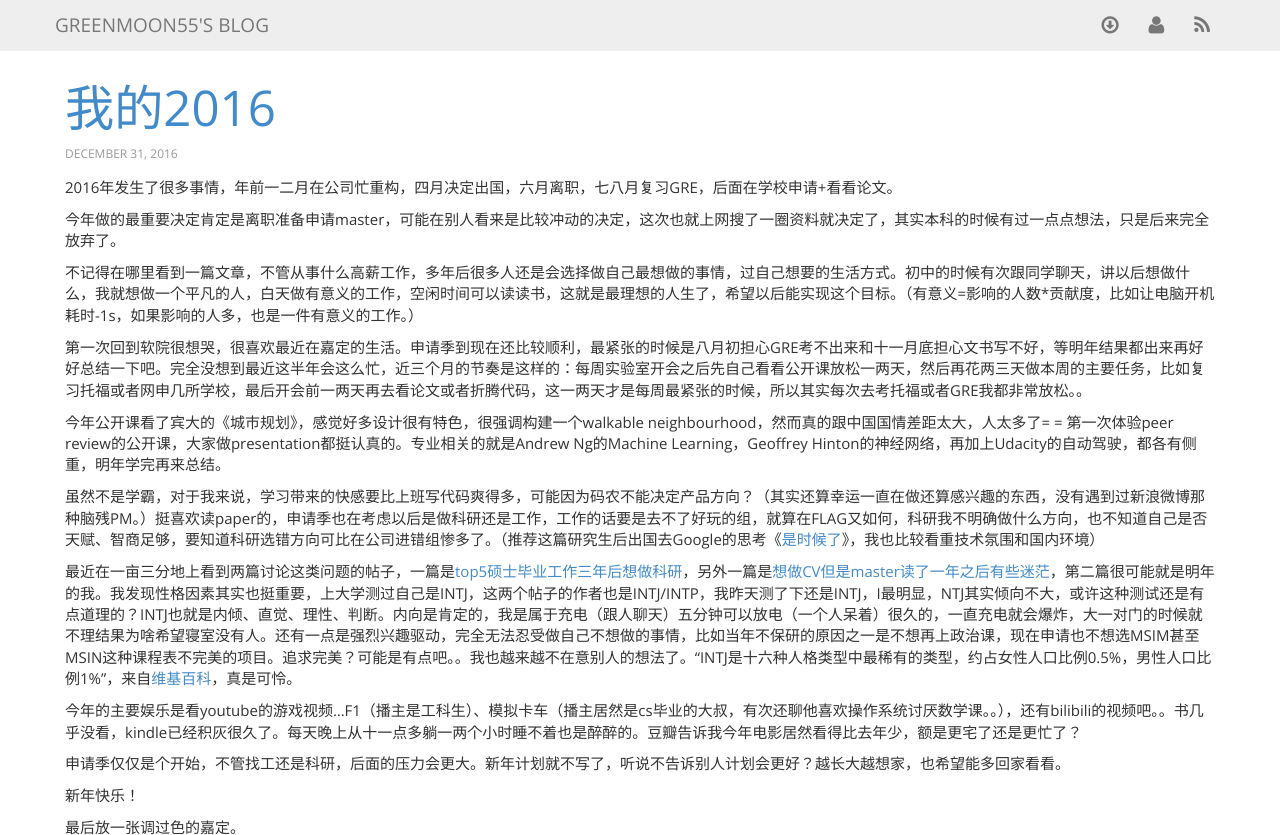
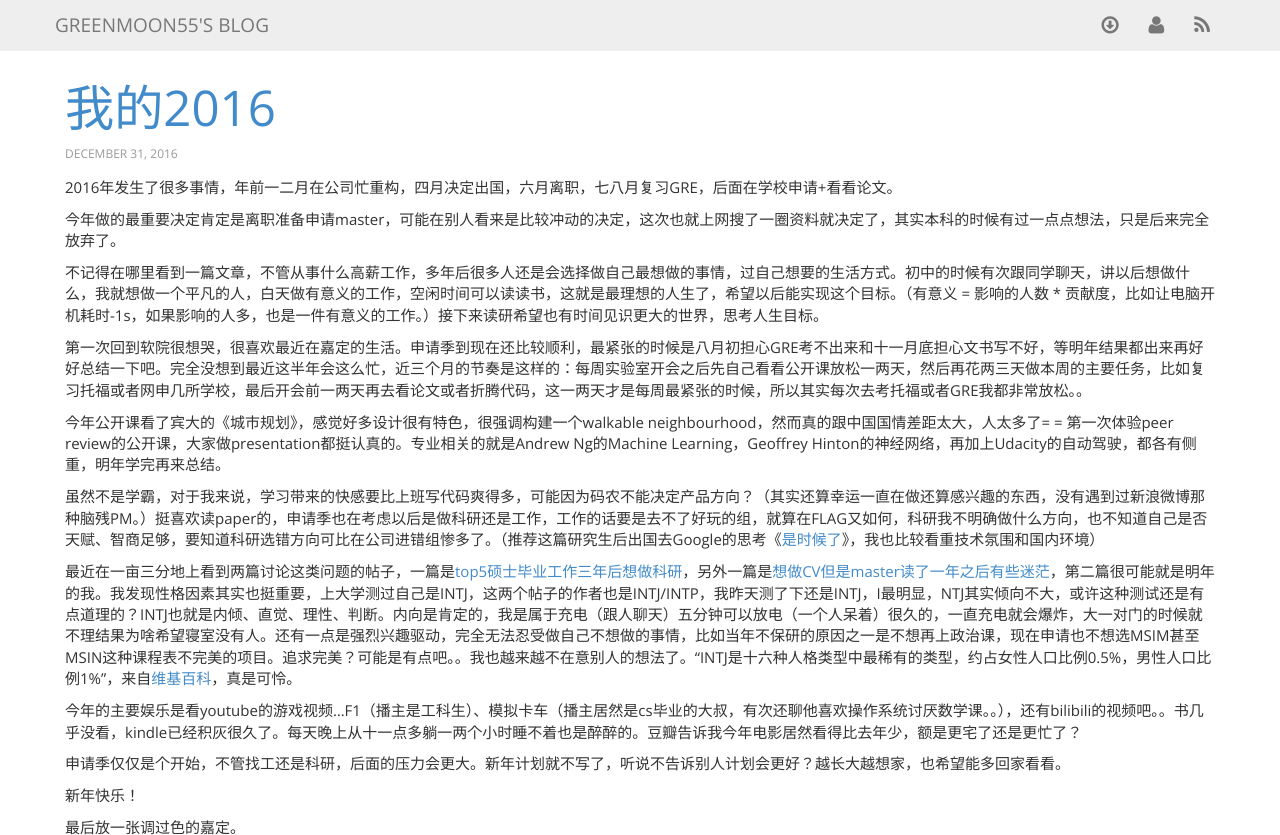
Before and after one commit to greenmoon55/greenmoon55.github.io, a Jekyll site: the page built from _posts/2016-12-31-2016-year-in-review.markdown, in a window 1280 px wide and 900 px high, cut to the strip 0-835 px from the top of the window. Built offline with Jekyll 4.4.1, drawn with Linux system fonts in a browser that asks for light colours; nearby versions of some CDN libraries; comment, search, counter and statistics services are not loaded.

Commit message:
Update 2016-12-31-2016-year-in-review.markdown

```diff
--- a/_posts/2016-12-31-2016-year-in-review.markdown
+++ b/_posts/2016-12-31-2016-year-in-review.markdown
@@ -8,7 +8,7 @@ published: true
 
 今年做的最重要决定肯定是离职准备申请master，可能在别人看来是比较冲动的决定，这次也就上网搜了一圈资料就决定了，其实本科的时候有过一点点想法，只是后来完全放弃了。
 
-不记得在哪里看到一篇文章，不管从事什么高薪工作，多年后很多人还是会选择做自己最想做的事情，过自己想要的生活方式。初中的时候有次跟同学聊天，讲以后想做什么，我就想做一个平凡的人，白天做有意义的工作，空闲时间可以读读书，这就是最理想的人生了，希望以后能实现这个目标。（有意义=影响的人数*贡献度，比如让电脑开机耗时-1s，如果影响的人多，也是一件有意义的工作。）
+不记得在哪里看到一篇文章，不管从事什么高薪工作，多年后很多人还是会选择做自己最想做的事情，过自己想要的生活方式。初中的时候有次跟同学聊天，讲以后想做什么，我就想做一个平凡的人，白天做有意义的工作，空闲时间可以读读书，这就是最理想的人生了，希望以后能实现这个目标。（有意义 = 影响的人数 * 贡献度，比如让电脑开机耗时-1s，如果影响的人多，也是一件有意义的工作。）接下来读研希望也有时间见识更大的世界，思考人生目标。
 
 第一次回到软院很想哭，很喜欢最近在嘉定的生活。申请季到现在还比较顺利，最紧张的时候是八月初担心GRE考不出来和十一月底担心文书写不好，等明年结果都出来再好好总结一下吧。完全没想到最近这半年会这么忙，近三个月的节奏是这样的：每周实验室开会之后先自己看看公开课放松一两天，然后再花两三天做本周的主要任务，比如复习托福或者网申几所学校，最后开会前一两天再去看论文或者折腾代码，这一两天才是每周最紧张的时候，所以其实每次去考托福或者GRE我都非常放松。。
 
```
